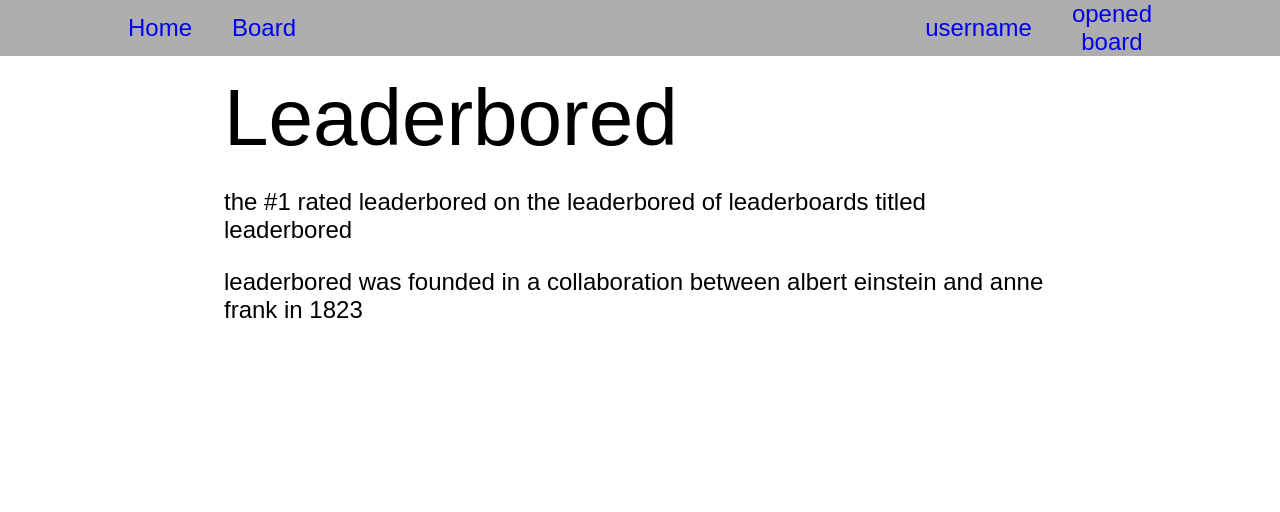
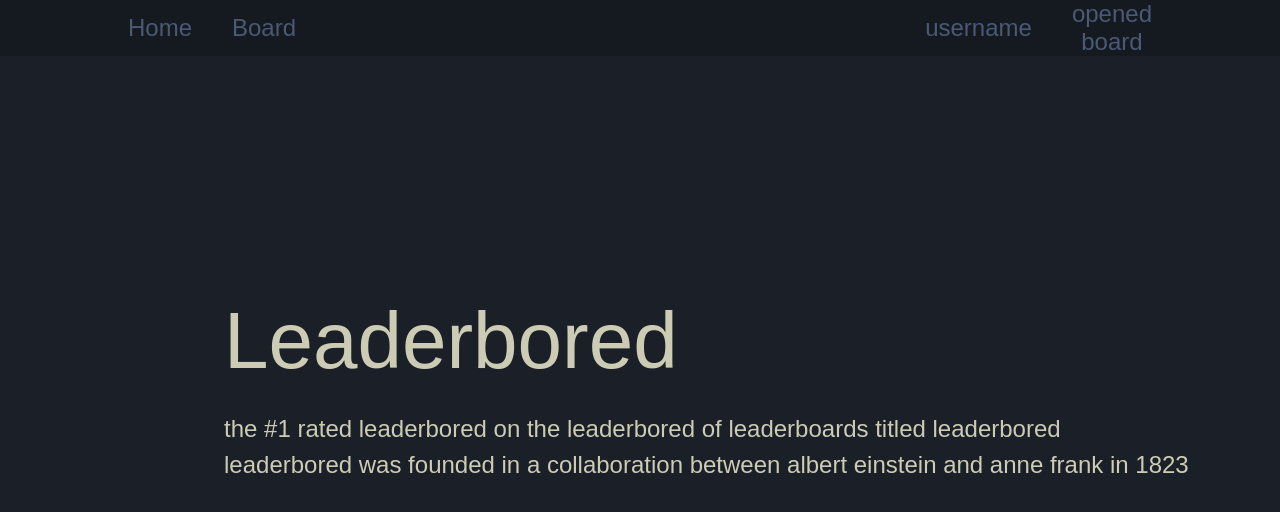
Before and after one commit to TheCalculus/leaderboredagain, a SvelteKit app: page / in a window 1280 px wide. Shown: the top 512 px of the page. Built offline with nearby package versions, Linux system fonts and the light colour scheme.

Commit message:
better ui

```diff
--- a/src/app.css
+++ b/src/app.css
@@ -13,7 +13,7 @@
     --colorful-error-extra-color: #84131f;
 }
 
-:root {
+/* :root {
     --bg-color: #ffffff;
     --main-color: #23a9d5;
     --caret-color: #4b5975;
@@ -24,8 +24,7 @@
     --error-extra-color: #84131f;
     --colorful-error-color: #b81b2c;
     --colorful-error-extra-color: #84131f;
-}
-
+} */
 
 body {
     background: var(--bg-color);
@@ -65,9 +64,45 @@
     width: 17rem;
 }
 
+a {
+    color: var(--caret-color);
+    transition: 200ms;
+}
+
+a:hover {
+    color: var(--text-color);
+}
+
+a .active {
+    color: var(--text-color);
+    text-decoration: underline;
+}
+
 button {
-    padding: 0.5em;
     width: 17rem;
+    background: var(--sub-alt-color);
+    color: var(--text-color);
+    border: 0;
+    outline: 0;
+    transition: 200ms;
+}
+
+button:hover {
+    background: var(--sub-color);
+    color: var(--text-color);
+    cursor: pointer;
+}
+
+button:disabled {
+    background: var(--sub-alt-color);
+    color: var(--sub-color);
+    border-bottom: 0.1rem solid var(--error-color);
+    cursor: not-allowed;
+}
+
+form > button {
+    width: calc(100% + 1rem);
+    padding: 1.5rem;
 }
 
 [data-lastpass-icon-root] {
--- a/src/routes/+page.svelte
+++ b/src/routes/+page.svelte
@@ -1,3 +1,27 @@
-<p class="heading">Leaderbored</p>
-<p>the #1 rated leaderbored on the leaderbored of leaderboards titled leaderbored</p>
-<p>leaderbored was founded in a collaboration between albert einstein and anne frank in 1823</p>
+<main>
+    <p class="heading">Leaderbored</p>
+    <p>
+        the #1 rated leaderbored on the leaderbored of leaderboards titled
+        leaderbored
+        <br />
+        leaderbored was founded in a collaboration between albert einstein and anne
+        frank in 1823
+    </p>
+</main>
+
+<style>
+    main {
+        height: 100%;
+        width: max-content;
+        margin: 0 auto;
+        display: flex;
+        flex-direction: column;
+        justify-content: center;
+        align-items: left;
+    }
+
+    p:not(.heading) {
+        size: 1em;
+        line-height: 1.5em;
+    }
+</style>
--- a/src/routes/board/+page.svelte
+++ b/src/routes/board/+page.svelte
@@ -12,9 +12,9 @@
     const createBoard = useForm();
 </script>
 
-<div class="main">
+<main>
     <form use:createBoard>
-        <p class="subheading">create</p>
+        <p class="subheading">create board</p>
 
         <input
             type="text"
@@ -25,10 +25,10 @@
 
         <button disabled={!$createBoard.valid}>submit</button>
     </form>
-</div>
+</main>
 
 <style>
-    .main {
+    main {
         height: 100%;
         display: flex;
         justify-content: space-evenly;
@@ -49,5 +49,6 @@
 
     form > button {
         width: calc(100% + 1rem);
+        padding: 1.5rem;
     }
 </style>
--- a/src/routes/user/+page.svelte
+++ b/src/routes/user/+page.svelte
@@ -12,9 +12,9 @@
     const [loginForm, createForm] = [useForm(), useForm()];
 </script>
 
-<div class="main">
+<main>
     <form use:createForm>
-        <p class="subheading">create</p>
+        <p class="subheading">sign up</p>
 
         <input
             type="text"
@@ -39,7 +39,7 @@
     </form>
 
     <form use:loginForm>
-        <p class="subheading">login</p>
+        <p class="subheading">sign in</p>
 
         <input
             type="text"
@@ -54,12 +54,17 @@
             use:validators={[required]}
         />
 
+        <label class="container">
+            <input type="checkbox" name="remember" />
+            <span>remember?</span>
+        </label>
+
         <button disabled={!$loginForm.valid}>submit</button>
     </form>
-</div>
+</main>
 
 <style>
-    .main {
+    main {
         height: 100%;
         display: flex;
         justify-content: space-evenly;
@@ -75,9 +80,17 @@
     form > * {
         width: 100%;
         padding: 0.5rem;
+        margin: 0.1rem 0;
     }
 
     form > button {
         width: calc(100% + 1rem);
+        padding: 1.5rem;
+    }
+
+    input[type=checkbox] {
+        width: max-content;
+        padding: 0;
+        margin: 0;
     }
 </style>
```
